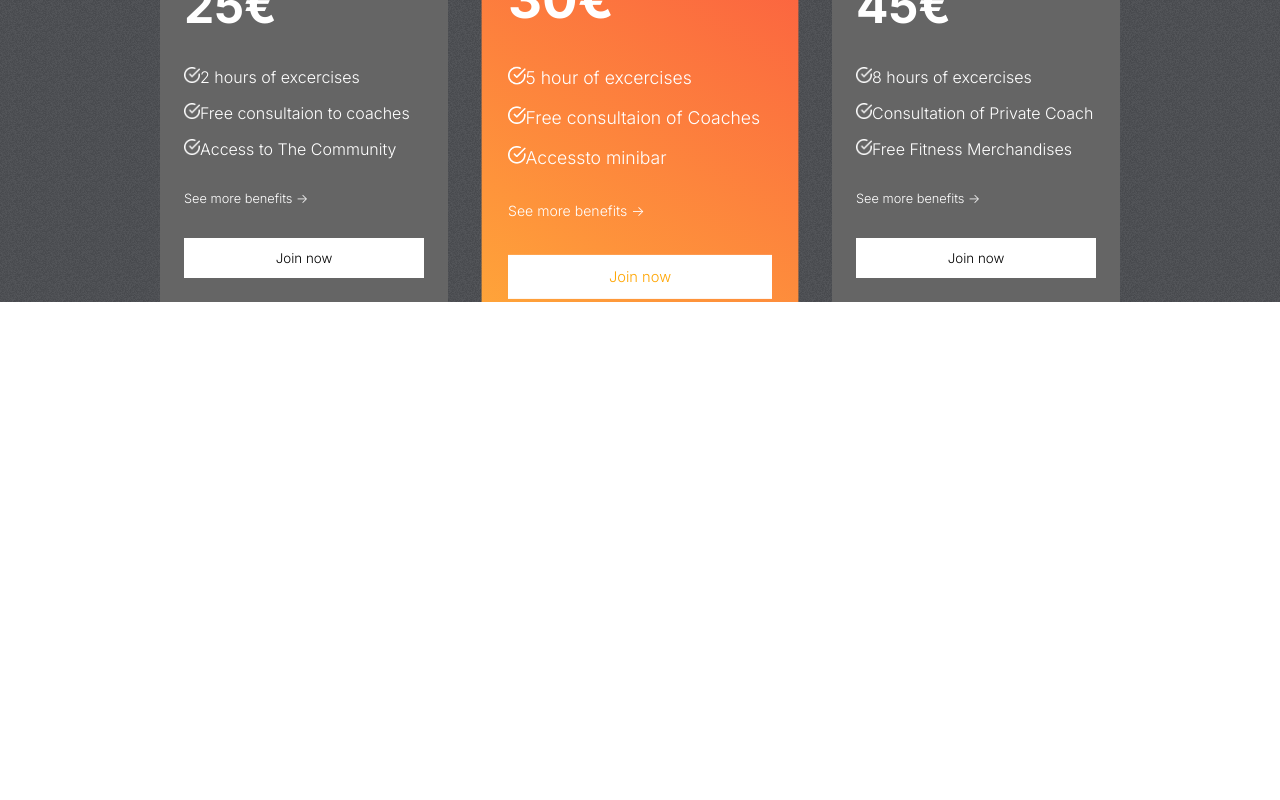
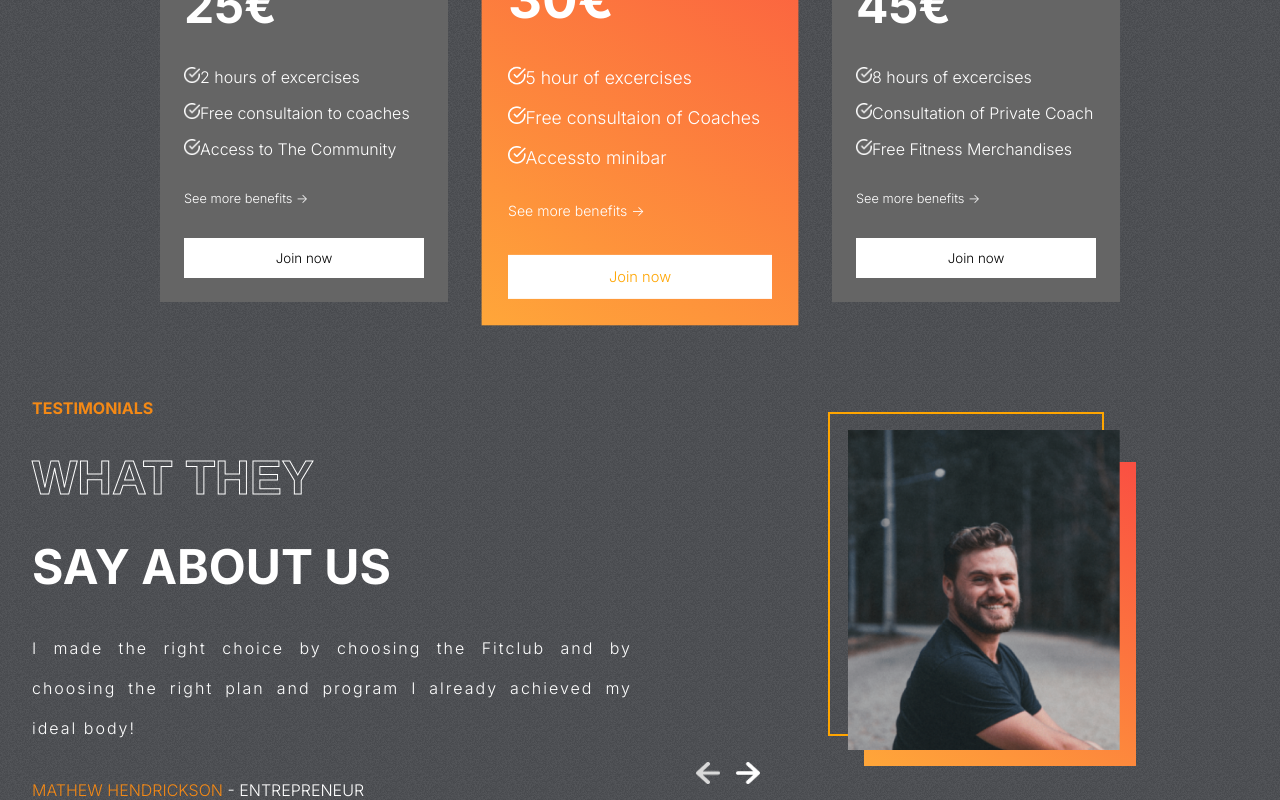
Before and after one commit to Moamin-AbuEwaida/fitness-db-react, a React (Create React App) app: page / in a window 1280 px wide. Shown: the part 2110-2910 px from the top of the page. Before the commit the page ends 2412 px from the top, so only its background shows below. Built offline with nearby package versions, Linux system fonts and the light colour scheme.

Commit message:
testimonials component

```diff
--- a/src/App.js
+++ b/src/App.js
@@ -4,6 +4,7 @@
 import Plans from './components/plans/Plans';
 import Programs from './components/programs/Programs';
 import Reasons from './components/reasons/Reasons';
+import Testimonials from './components/testimonials/Testimonials';
 
 function App() {
   return (
@@ -12,6 +13,7 @@
       <Programs />
       <Reasons />
       <Plans />
+      <Testimonials />
     </div>
   );
 }
--- a/src/components/plans/Plans.jsx
+++ b/src/components/plans/Plans.jsx
@@ -19,7 +19,7 @@
             <span> {plan.price}€</span>
             <div className="features">
               {plan.features.map((feature, j) => (
-                <div className="feature">
+                <div className="feature" key={j}>
                   <img src={whiteTick} alt="tick" />
                   <span key={j}>{feature}</span>
                 </div>
--- /dev/null
+++ b/src/components/testimonials/Testimonials.css
@@ -0,0 +1,78 @@
+.testimonials {
+  display: flex;
+  gap: 1rem;
+  padding: 0 2rem;
+}
+
+.left-t {
+  display: flex;
+  flex: 1 1;
+  gap: 2rem;
+  flex-direction: column;
+  text-transform: uppercase;
+  color: #fff;
+}
+
+.left-t > :nth-child(1) {
+  color: var(--orange);
+  font-weight: bold;
+}
+
+.left-t > :nth-child(2),
+.left-t > :nth-child(3) {
+  font-weight: bold;
+  font-size: 3rem;
+}
+
+.left-t > :nth-child(4) {
+  text-transform: none;
+  text-align: justify;
+  letter-spacing: 2px;
+  line-height: 40px;
+}
+
+.right-t {
+  flex: 1;
+  position: relative;
+}
+
+.right-t > img {
+  position: absolute;
+  width: 17rem;
+  height: 20rem;
+  object-fit: cover;
+  right: 8rem;
+  top: 2rem;
+}
+
+.right-t > :nth-child(1) {
+  position: absolute;
+  width: 17rem;
+  height: 20rem;
+  border: 2px solid orange;
+  background-color: transparent;
+  right: 9rem;
+  top: 0.9rem;
+}
+
+.right-t > :nth-child(2) {
+  position: absolute;
+  width: 17rem;
+  height: 19rem;
+  right: 7rem;
+  top: 4rem;
+  background: var(--planCard);
+}
+
+.arrows {
+  display: flex;
+  gap: 1rem;
+  position: absolute;
+  bottom: 1rem;
+  left: 3rem;
+}
+
+.arrows > img {
+  width: 1.5rem;
+  cursor: pointer;
+}
--- /dev/null
+++ b/src/components/testimonials/Testimonials.jsx
@@ -0,0 +1,56 @@
+import { useState } from "react";
+import { testimonialsData } from "../../data/testimonialsData";
+import "./Testimonials.css";
+import leftArrow from "../../assets/leftArrow.png";
+import rightArrow from "../../assets/rightArrow.png";
+
+const Testimonials = () => {
+  const [selected, setSelected] = useState(0);
+  const tLength = testimonialsData.length;
+
+  return (
+    <div className="testimonials" id="testimonials">
+      {/* right side */}
+      <div className="left-t">
+        <span>Testimonials</span>
+        <span className="stroke-text">What they</span>
+        <span>say about us</span>
+        <span>{testimonialsData[selected].review}</span>
+        <span>
+          <span style={{ color: "var(--orange)" }}>
+            {testimonialsData[selected].name}
+          </span>{" "}
+          - {testimonialsData[selected].status}
+        </span>
+      </div>
+      {/* right side */}
+      <div className="right-t">
+        <div></div>
+        <div></div>
+        <img src={testimonialsData[selected].image} alt="testi" />
+        <div className="arrows">
+          <img
+            onClick={() => {
+              selected === 0
+                ? setSelected(tLength - 1)
+                : setSelected((prev) => prev - 1);
+            }}
+            src={leftArrow}
+            alt="LA"
+          />
+          <img
+            onClick={() => {
+              selected === tLength - 1
+                ? setSelected(0)
+                : setSelected((prev) => prev + 1);
+            }}
+            src={rightArrow}
+            alt="RA"
+          />
+        </div>
+      </div>
+    </div>
+  );
+};
+
+export default Testimonials;
```
